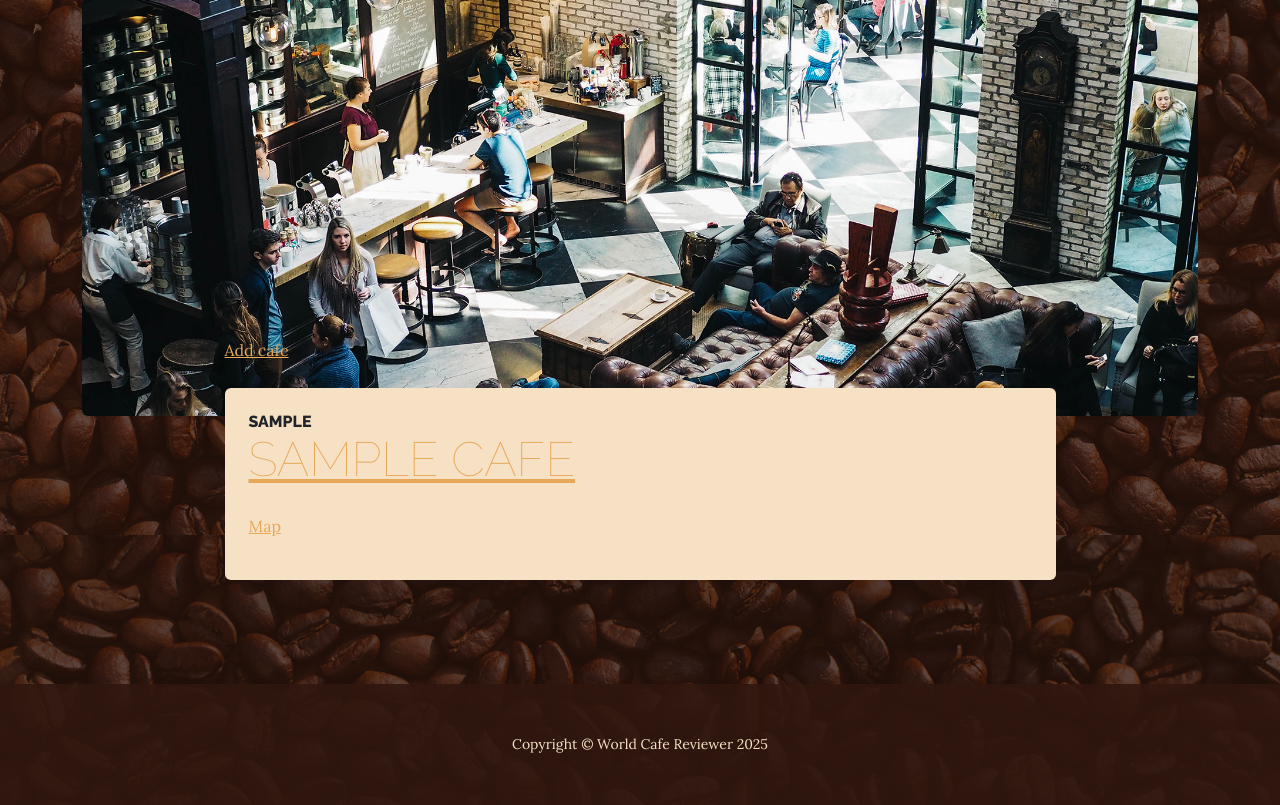
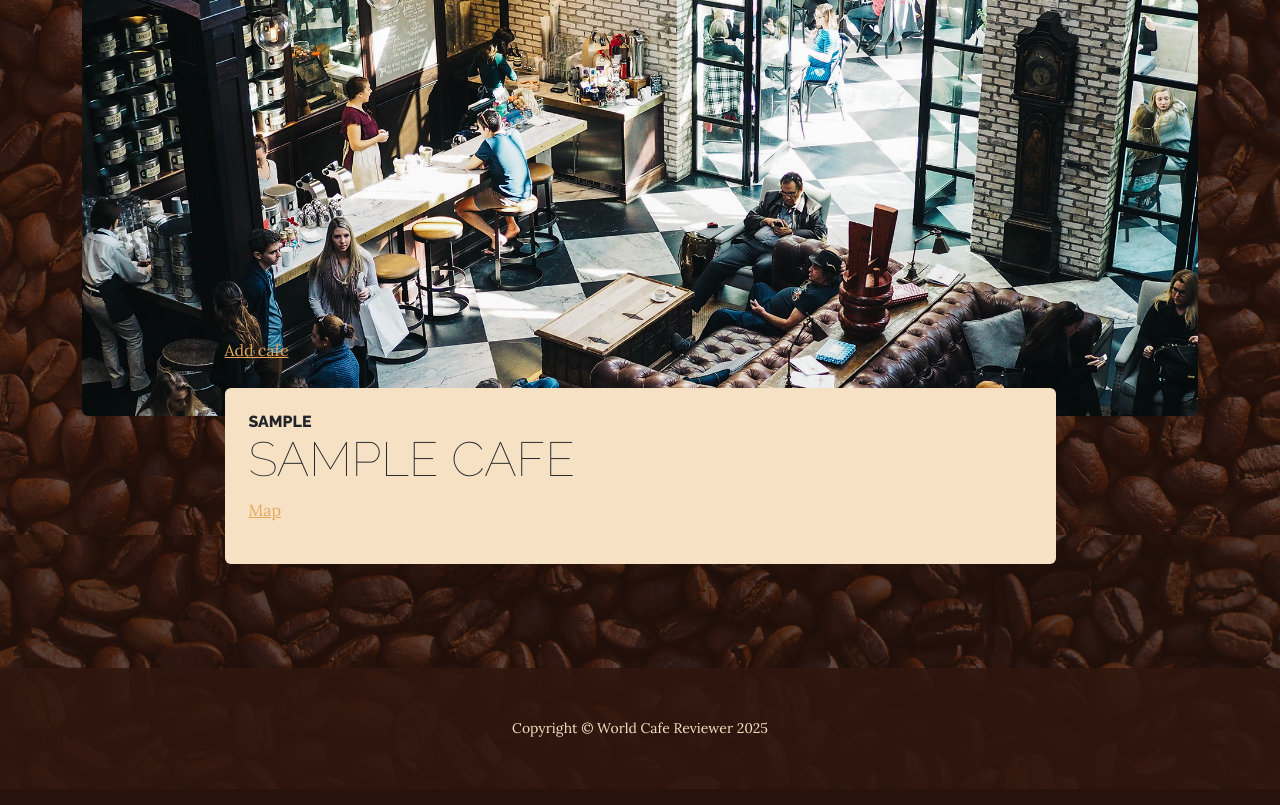
Before and after one commit to Keegan-George/cafe-website, a Flask app: page /cafes in a window 1280 px wide. Shown: the part 441-1246 px from the top of the page. After the commit the page ends 1204 px from the top, so only its background shows below. Run offline with Flask 3, Linux system fonts and the light colour scheme; tables that the repository leaves empty hold one stand-in row (values such as "Sample post"); some libraries are stand-ins or nearby versions.

Commit message:
Remove hyperlink styling from headings in Cafe list

```diff
--- a/templates/cafes.html
+++ b/templates/cafes.html
@@ -14,10 +14,10 @@
           <p><a href="{{url_for('add_cafe')}}">Add cafe</a></p>
           {% for cafe in cafes %}
           <div class="bg-faded rounded p-4 my-4">
-            <h2 class="section-heading mb-4">
+            <h2 class="section-heading mb-2">
               <span class="section-heading-upper">{{cafe.location}}</span>
               <span class="section-heading-lower"
-                ><a href="{{url_for('view_cafe', id=cafe.id)}}"
+                ><a href="{{url_for('view_cafe', id=cafe.id)}}" style="text-decoration: none; color: inherit;"
                   >{{cafe.name}}</a
                 ></span
               >
```
